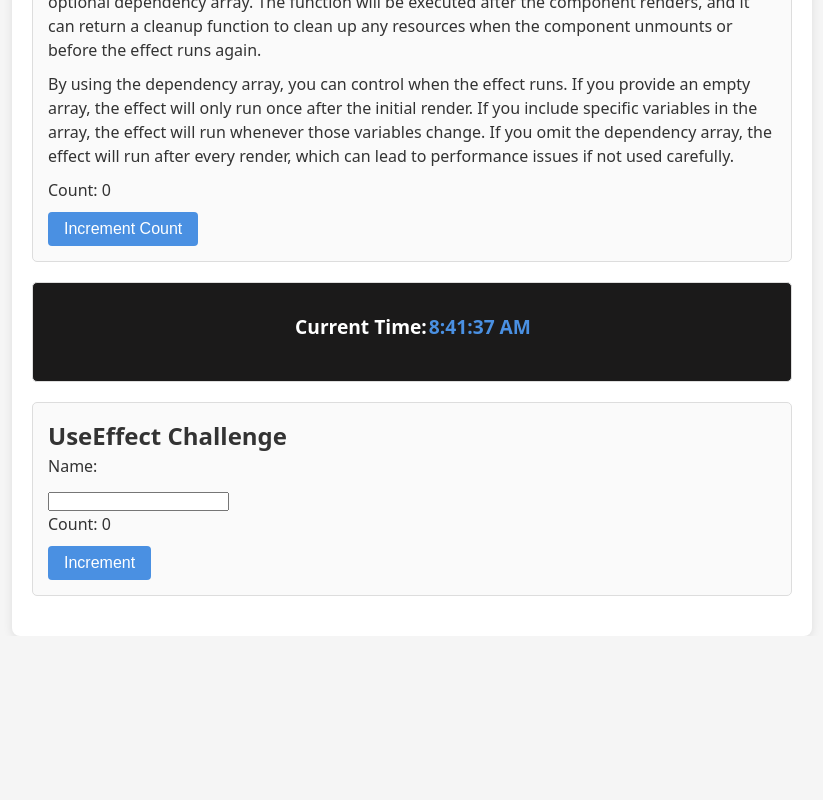
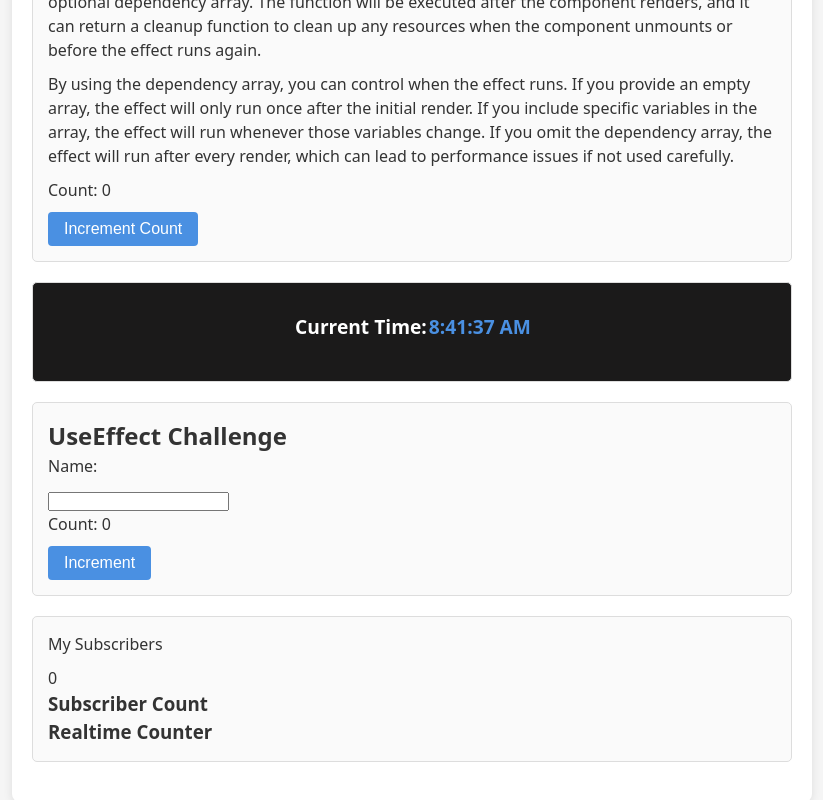
Before and after one commit to incognito0007/project-horizon, a React (Vite) app in the folder web/horizon-web/: page / in a window 1280 px wide. Shown: the part 2519-3319 px from the top of the page, without its empty margins (228-1051 px from the left). Before the commit the page ends 3155 px from the top, so only its background shows below. Built offline with nearby package versions, Linux system fonts and the light colour scheme.

Commit message:
[web] feat: add UseEffectCleanupFunction component to manage subscriber count with cleanup logic with basic problem that we face

```diff
--- a/web/horizon-web/src/App.tsx
+++ b/web/horizon-web/src/App.tsx
@@ -15,6 +15,7 @@ import PractiseApp from './day-to-day-learning/05-use-effect/PractiseApplication
 import UseEffectHook from './day-to-day-learning/05-use-effect/UseEffectHook'
 import UseEffectChangingDate from './day-to-day-learning/05-use-effect/UseEffectChangingDate'
 import UseEffectChallenge from './day-to-day-learning/05-use-effect/UseEffectChallenge'
+import UseEffectCleanupFunction from './day-to-day-learning/05-use-effect/UseEffectCleanupFunction'
 
 function App() {
   const propsData = {
@@ -61,6 +62,7 @@ function App() {
       <UseEffectHook />
       <UseEffectChangingDate />
       <UseEffectChallenge />
+      <UseEffectCleanupFunction />
     </div>
   )
 }
--- /dev/null
+++ b/web/horizon-web/src/day-to-day-learning/05-use-effect/UseEffectCleanupFunction.tsx
@@ -0,0 +1,33 @@
+import { useState, useEffect } from 'react'
+
+const UseEffectCleanupFunction = () => {
+  const [count, setCount] = useState(0)
+
+  // Problem with this - subscriber count will keep increasing every second and we will have multiple intervals running in the background, which can lead to performance issues and memory leaks.
+  //   setInterval(() => {
+  //     setCount(count + 1)
+  //   }, 1000)
+
+  // Problem with this - the count value will be stale and will not update as expected, because the interval callback will always reference the initial count value (which is 0) due to closure.
+  //   setInterval(() => {
+  //     setCount(prev => prev + 1)
+  //   }, 1000)
+
+  useEffect(() => {
+    return () => {}
+  }, [])
+
+  return (
+    <div className="component">
+      <div>
+        <p>My Subscribers</p>
+        <div className="odometer">{count}</div>
+        <h3>
+          Subscriber Count <br /> Realtime Counter
+        </h3>
+      </div>
+    </div>
+  )
+}
+
+export default UseEffectCleanupFunction
```
